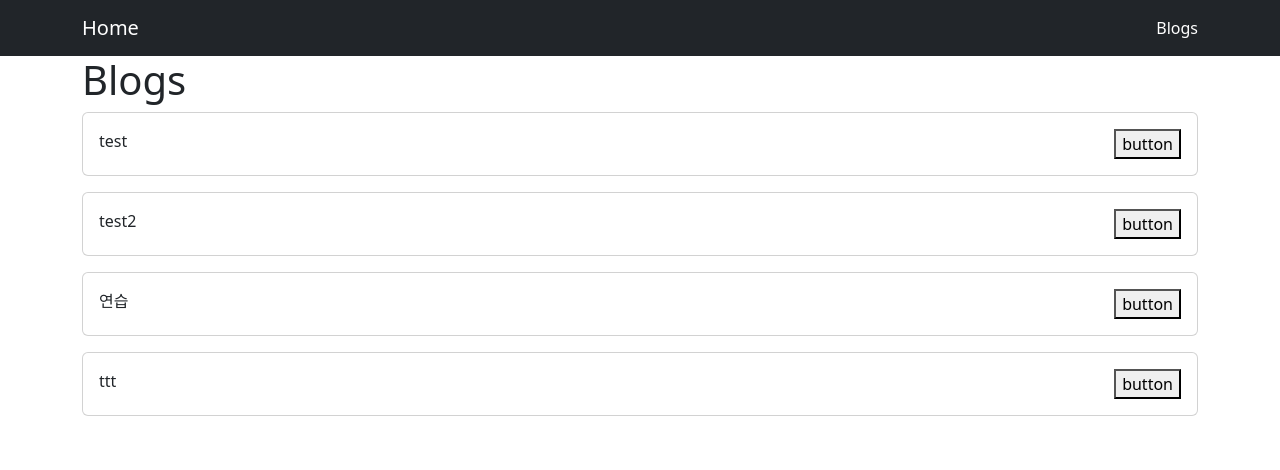
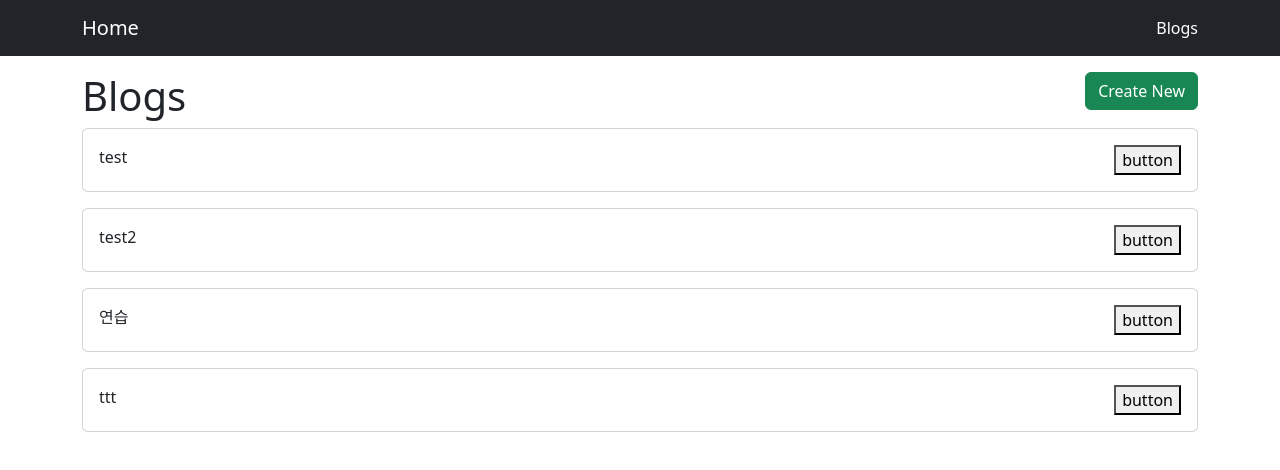
Before and after one commit to pasong0511/react-blog, a React (Create React App) app: page /blogs in a window 1280 px wide. Shown: the top 470 px of the page. Built offline with nearby package versions, Linux system fonts and the light colour scheme; data requests are answered from the project's data file.

Commit message:
생성 버튼 추가

```diff
--- a/src/App.js
+++ b/src/App.js
@@ -7,7 +7,7 @@
         <Router>
             <NavBar />
 
-            <div className="container">
+            <div className="container mt-3">
                 <Switch>
                     {routes.map((route) => {
                         return <Route key={route.path} exact path={route.path} component={route.component} />;
--- a/src/pages/ListPage.js
+++ b/src/pages/ListPage.js
@@ -1,6 +1,7 @@
 import axios from "axios";
 import { useState, useEffect } from "react";
 import Card from "../components/Card";
+import { Link } from "react-router-dom";
 
 const ListPage = () => {
     const [posts, setPosts] = useState([]);
@@ -17,7 +18,14 @@
 
     return (
         <div>
-            <h1>Blogs</h1>
+            <div className="d-flex justify-content-between">
+                <h1>Blogs</h1>
+                <div>
+                    <Link to="/blogs/create" className="btn btn-success">
+                        Create New
+                    </Link>
+                </div>
+            </div>
             <div>
                 {posts.map((post) => {
                     return (
```
